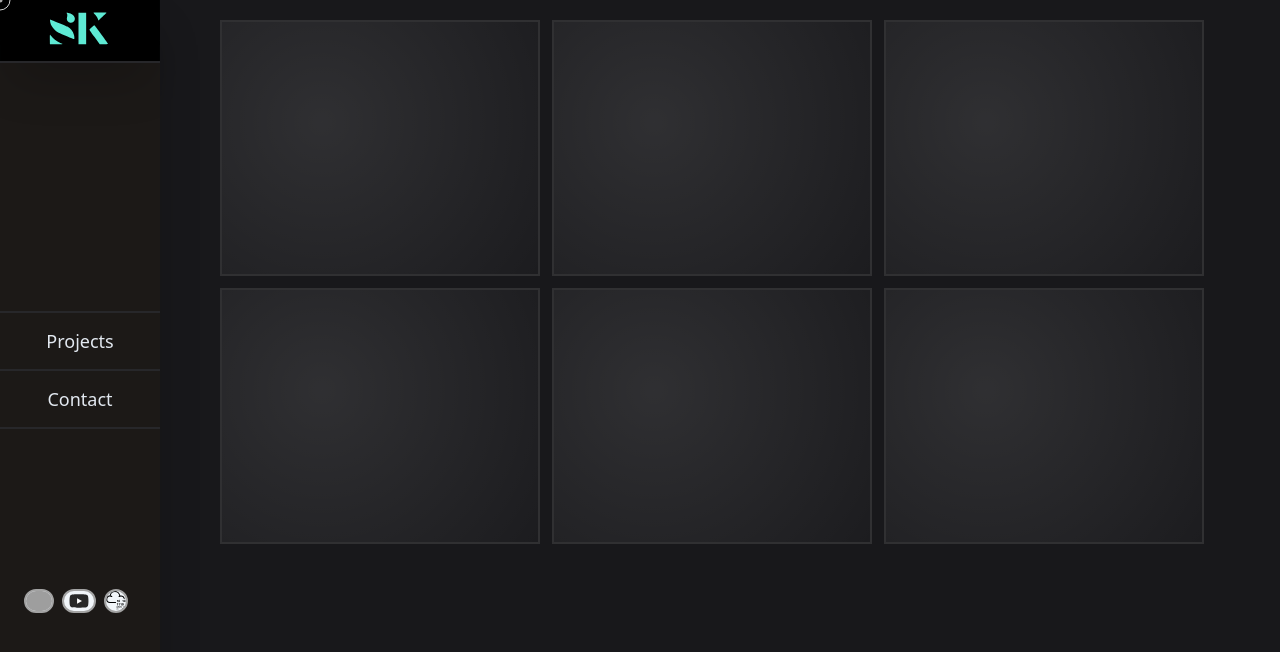
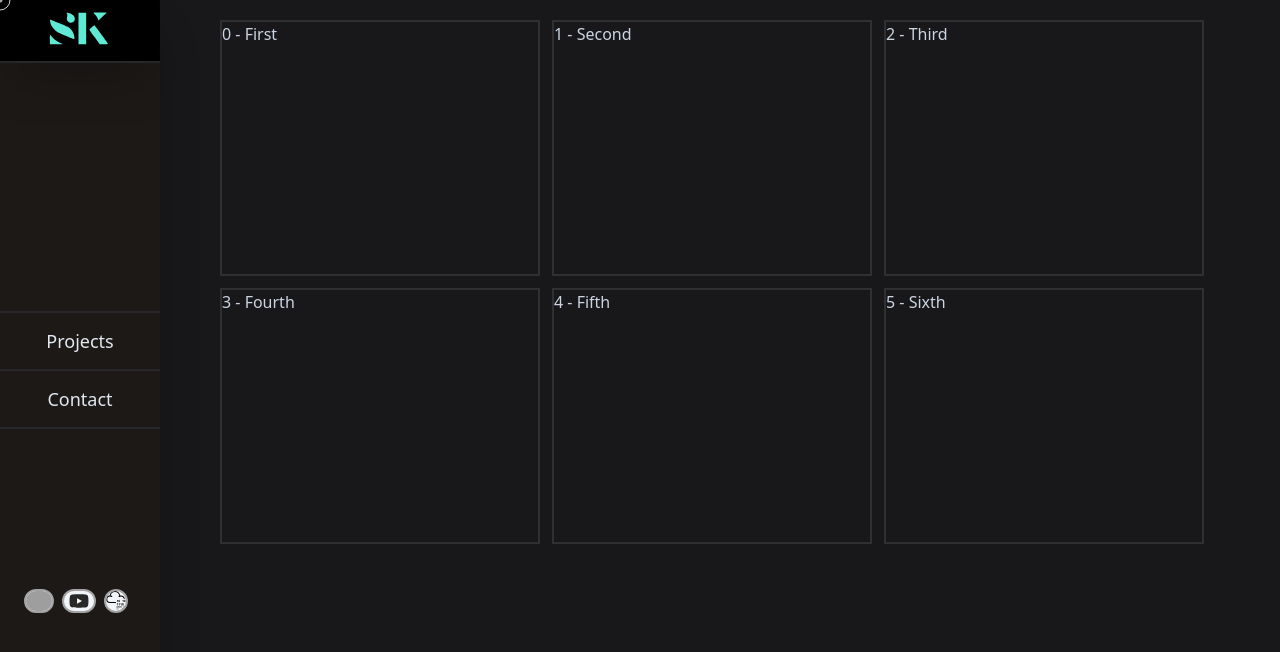
Before and after one commit to StathisKap/stathis-site, a SvelteKit app: page /projects in a window 1280 px wide. Shown: the top 652 px of the page. Built offline with nearby package versions, Linux system fonts and the light colour scheme; grey boxes are pictures that could not be loaded.

Commit message:
Added the cards with the glow effect in the Projects page

```diff
--- a/src/app.css
+++ b/src/app.css
@@ -14,7 +14,8 @@
     input[type=button],input[type=text],textarea, button, input[type=submit], a{
         @apply cursor-none;
     }
-    body{
-         background-color: rgb(24 24 27)
+   body{
+         background-color: rgb(24 24 27);
+         cursor: none;
     }
 }
--- a/src/routes/+layout.svelte
+++ b/src/routes/+layout.svelte
@@ -4,7 +4,8 @@
 	import Mouse_Circle from './Mouse_Circle.svelte';
 	import { onMount } from 'svelte';
 	import "../app.css";
-	export let is_mounted = false;
+	let is_mounted = false;
+
 
 	onMount(async () => {
 		is_mounted = true;
--- a/src/routes/Mouse_Circle.svelte
+++ b/src/routes/Mouse_Circle.svelte
@@ -40,23 +40,8 @@
 />
 
 <svg
-	class ="w-full min-h-screen z-50"
+	class ="w-full min-h-screen z-50 pointer-events-none top-0 left-0 absolute"
 >
 	<circle cx={$coords1.x} cy={$coords1.y} r={$size} stroke={color1} stroke-width="1" fill-opacity="0"/>
 	<circle cx={$coords2.x} cy={$coords2.y} r={$size/4} fill={color2}/>
 </svg>
-
-<style>
-	:global(body) {
-		cursor: none;
-	}
-
-
-
-	svg {
-		position: absolute;
-		top: 0;
-		left: 0;
-		pointer-events: none;
-	}
-</style>
--- a/src/routes/projects/+page.svelte
+++ b/src/routes/projects/+page.svelte
@@ -1,36 +1,27 @@
 <script lang="ts">
 	import { fade } from 'svelte/transition';
+	import { hover } from "./hover.ts"
 
-	function handleMouse(e:MouseEvent) {
-		for (const card of document.getElementsByClassName("card") as HTMLCollectionOf<HTMLElement>){
-			const rect = card.getBoundingClientRect(),
-				x = e.clientX - rect.left,
-				y = e.clientY - rect.top;
+	let slugs = ["First", "Second", "Third", "Fourth", "Fifth", "Sixth"];
 
-			card.style.setProperty("--mouse-x", `$(x)px`);
-			card.style.setProperty("--mouse-y", `$(y)px`);
-		}
-	}
 </script>
-
 
 <div
 	in:fade={{ delay: 100 }}
 	class="flex flex-wrap gap-3 max-w-full w-auto justify-center items-center"
+	use:hover
 >
-	<div class="h-64 w-80 bg-zinc-900 border-2 border-white border-opacity-10 cursor-none relative card" />
-	<div class="h-64 w-80 bg-zinc-900 border-2 border-white border-opacity-10 cursor-none relative card" />
-	<div class="h-64 w-80 bg-zinc-900 border-2 border-white border-opacity-10 cursor-none relative card" />
-	<div class="h-64 w-80 bg-zinc-900 border-2 border-white border-opacity-10 cursor-none relative card" />
-	<div class="h-64 w-80 bg-zinc-900 border-2 border-white border-opacity-10 cursor-none relative card" />
-	<div class="h-64 w-80 bg-zinc-900 border-2 border-white border-opacity-10 cursor-none relative card" />
+	{#each slugs as slug, index}
+		<div class="h-64 w-80 bg-zinc-900 border-2 border-white border-opacity-10 cursor-none relative card">
+			{index} - {slug}
+		</div>
+	{/each}
 </div>
 
 <style>
 	.card::before {
 		background: radial-gradient(
-/*			800px circle at var(--mouse-x) var(--mouse-y), */
-			800px circle at 100px 100px,
+		800px circle at var(--mouse-x) var(--mouse-y),
 			rgba(255, 255, 255, 0.1),
 			transparent 40%
 		);
--- /dev/null
+++ b/src/routes/projects/hover.ts
@@ -0,0 +1,15 @@
+/**
+ * @param {HTMLDivElement} node
+ */
+export function hover(node: HTMLElement) {
+    node.onmousemove = (/** @type {{ clientX: number; clientY: number; }} */ e) => {
+        for (const card of node.getElementsByClassName("card") as HTMLCollectionOf<HTMLElement>) {
+            const rect = card.getBoundingClientRect(),
+                x = e.clientX - rect.left,
+                y = e.clientY - rect.top;
+
+            card.style.setProperty("--mouse-x", `${x}px`);
+            card.style.setProperty("--mouse-y", `${y}px`);
+        }
+    }
+}
```
